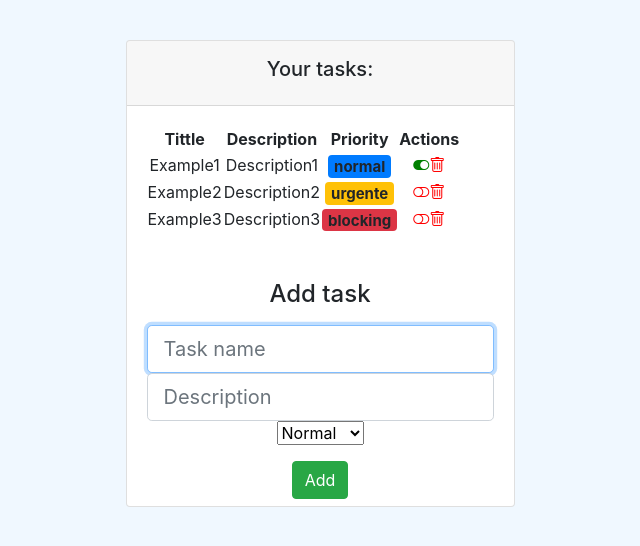
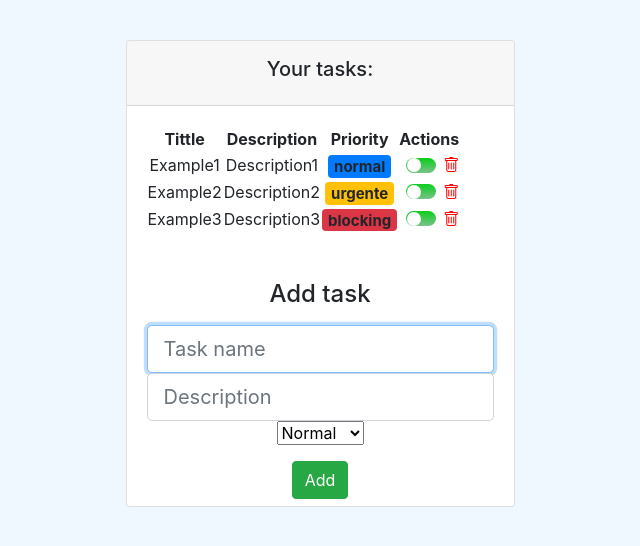
Before and after one commit to LeoVB/ReactJS-BootCamp-Project, a React (Create React App) app: page / in a window 1280 px wide. Shown: the top 546 px of the page, without its empty margins (320-960 px from the left). Built offline with nearby package versions, Linux system fonts and the light colour scheme.

Commit message:
Icono bonito
Hace falta depurar para ver porque se cambia de estado si se borra una tarea

```diff
--- a/src/components/pure/task.jsx
+++ b/src/components/pure/task.jsx
@@ -1,8 +1,9 @@
-import React, { useEffect } from 'react'
+import React, { useEffect,useState } from 'react'
 import PropTypes from 'prop-types'
 import { Task } from '../../models/task.class'
 import '../../styles/task.css'
 import { LEVELS } from '../../models/levels.enum'
+import Toggle from '../../Buttons'
 
 
 const TaskComponent = ({ task, complete, deleteT }) => {
@@ -15,7 +16,11 @@ const TaskComponent = ({ task, complete, deleteT }) => {
     }
   }, [task])
 
+  const [toggled, setToggled] = useState(false)
 
+  function handleClick(){
+    setToggled((s)=> !s);
+  }
   /**Funcion que retorna un badge
    * dependiendo del nivel de la task
    */
@@ -59,8 +64,11 @@ const TaskComponent = ({ task, complete, deleteT }) => {
 
   /** funcion que retorna el icono según el estado de completacion de la tarea */
   function taskCompletedIcon() {
-    return task.completed ?
-        (<i onClick={ ()=> complete(task)} className='bi-toggle-on task-action' style={{ color: 'green' }}></i>) : (<i onClick={() => complete(task)} className='bi-toggle-off task-action' style={{ color: 'red' }}></i>)
+    // return task.completed ?
+    //     (<i onClick={ ()=> complete(task)} className='bi-toggle-on task-action' style={{ color: 'green' }}></i>)
+    //      :
+    //      (<i onClick={() => complete(task)} className='bi-toggle-off task-action' style={{ color: 'red' }}></i>)
+
   }
 
 
@@ -76,13 +84,16 @@ const TaskComponent = ({ task, complete, deleteT }) => {
         {/**Ejecuta funcion que genera elemnto badge  */}
         {taskLevelBadge()}
       </td>
-      <td className='align-middle'>
+      <td className='align-middle iconsFlex'>
         {/**TO DO: sustituir por iconos */}
         {/* {task.completed ?
           (<i className='bi-toggle-on' style={{ color: 'green' }}></i>) : (<i className='bi-toggle-off' style={{ color: 'red' }}></i>)
         } */}
-        {taskCompletedIcon()}
-        <i onClick={() => deleteT(task)} className='bi-trash task-action' style={{ color: 'red' }}></i>
+
+        {/* {taskCompletedIcon()} */}
+        {/* <Toggle toggled={toggled} onClick={handleClick(); ()=> complete(task)}></Toggle> */}
+        <Toggle toggled={toggled} onClick={() => { handleClick(); complete(task); }}></Toggle>
+       <div> <i onClick={() => deleteT(task)} className='bi-trash task-action' style={{ color: 'red' }}></i></div>
       </td>
 
     </tr>
--- a/src/styles/task.css
+++ b/src/styles/task.css
@@ -1,3 +1,7 @@
 .task-action {
     cursor: pointer;
 }
+
+.iconsFlex{
+    display: flex;
+}
```
